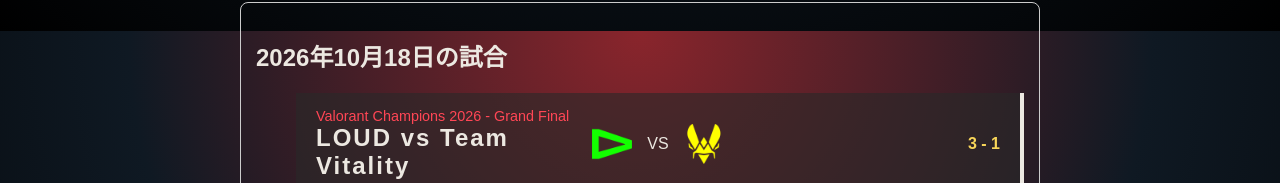
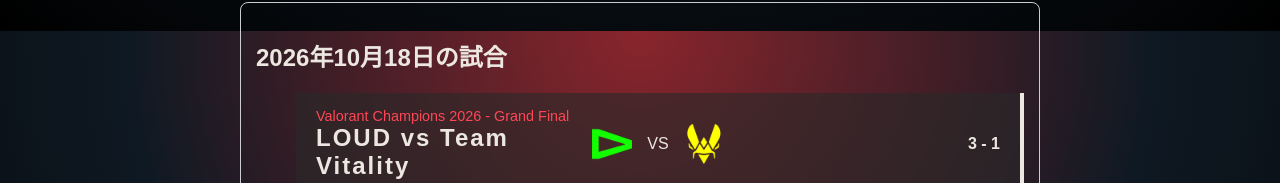
Before and after one commit to o0jun0o/Valorant-calendar, a React (Vite) app: page / in a window 1280 px wide. Shown: the part 769-952 px from the top of the page. Built offline with nearby package versions, Linux system fonts and the light colour scheme.

Commit message:
fix: カレンダー内の画像alt属性にチーム名を設定

```diff
--- a/src/App.tsx
+++ b/src/App.tsx
@@ -93,9 +93,9 @@
       <div className="calendar-marker" />
       {/* PC用のチームロゴ */}
       <div className="calendar-logos">
-        <img src={match.team1Logo} alt="Team 1" />
+        <img src={match.team1Logo} alt={match.team1} />
         <span>VS</span>
-        <img src={match.team2Logo} alt="Team 2" />
+        <img src={match.team2Logo} alt={match.team2} />
       </div>
     </div>
   );
@@ -123,7 +123,7 @@
                   <span>VS</span>
                   <img src={match.team2Logo} alt={match.team2} className="team-logo"/>
                 </div>
-                <div className="match-time">{match.result}</div>
+                <div className="match-score">{match.result}</div>
               </li>
             ))}
           </ul>
```
